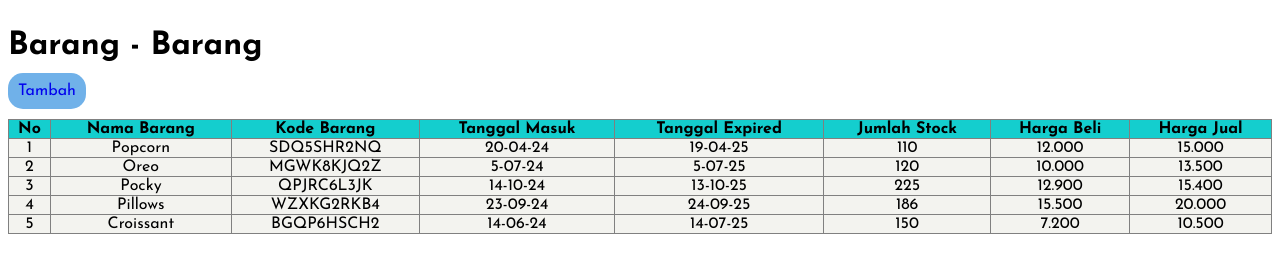
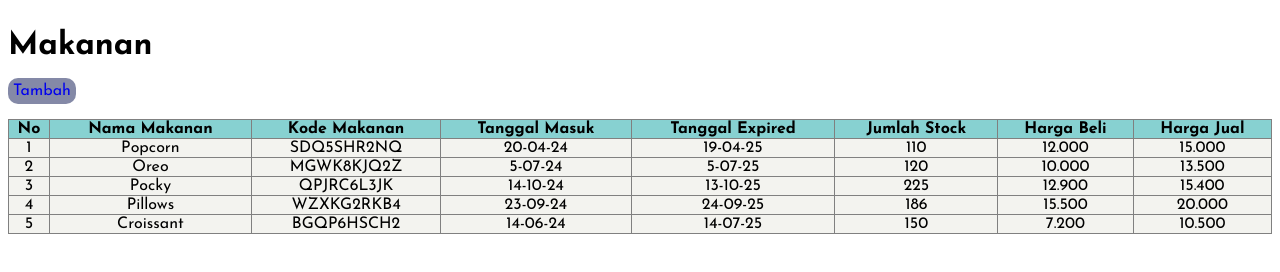
Before and after one commit to aiswaa67/html-activity-3, a plain HTML site: page index.html in a window 1280 px wide. Drawn offline with Linux system fonts and the light colour scheme.

Commit message:
tambahan

```diff
--- a/index.html
+++ b/index.html
@@ -7,22 +7,22 @@
     <link rel="preconnect" href="https://fonts.googleapis.com">
     <link rel="preconnect" href="https://fonts.gstatic.com" crossorigin>
     <link href="https://fonts.googleapis.com/css2?family=Josefin+Sans:ital,wght@0,100..700;1,100..700&family=Nanum+Gothic:wght@400;700;800&display=swap" rel="stylesheet">
-   <style>
+    <style>
     .box{
         margin-top: 30px;
         font-family: "Josefin Sans", sans-serif;
     }
     .btn{
         border: 10px;
-        background-color: rgb(112, 177, 233);
-        border-radius: 15px;
+        background-color: rgb(132, 137, 167);
+        border-radius: 10px;
         text-decoration: dashed;
-        padding: 10px;
+        padding: 5px;
         margin-bottom: 30px;
         margin-top: 10px;
     }
     th{
-        background-color: rgb(20, 206, 206);
+        background-color: rgb(135, 209, 209);
     }
     table{
         border-collapse: collapse;
@@ -34,13 +34,13 @@
 </head>
 <body>
     <div class="box">
-        <h1> Barang - Barang </h1>
+        <h1> Makanan </h1>
         <table border="1" style="background-color: rgb(243, 243, 239);" width="70px">
         <a href="tambah.html" class="btn">Tambah</a>
         <tr>
             <th>No</th>
-            <th>Nama Barang</th>
-            <th>Kode Barang</th>
+            <th>Nama Makanan</th>
+            <th>Kode Makanan</th>
             <th>Tanggal Masuk</th>
             <th>Tanggal Expired</th>
             <th>Jumlah Stock</th>
```
